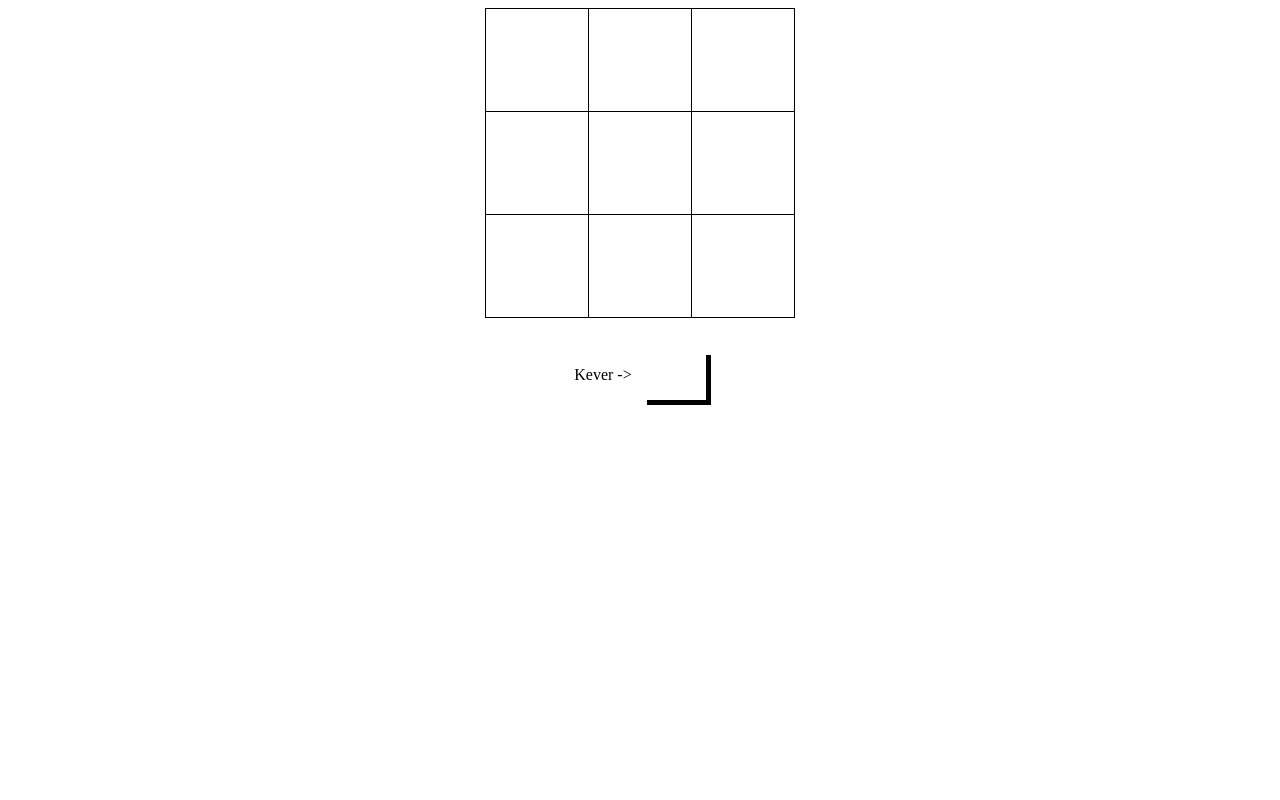
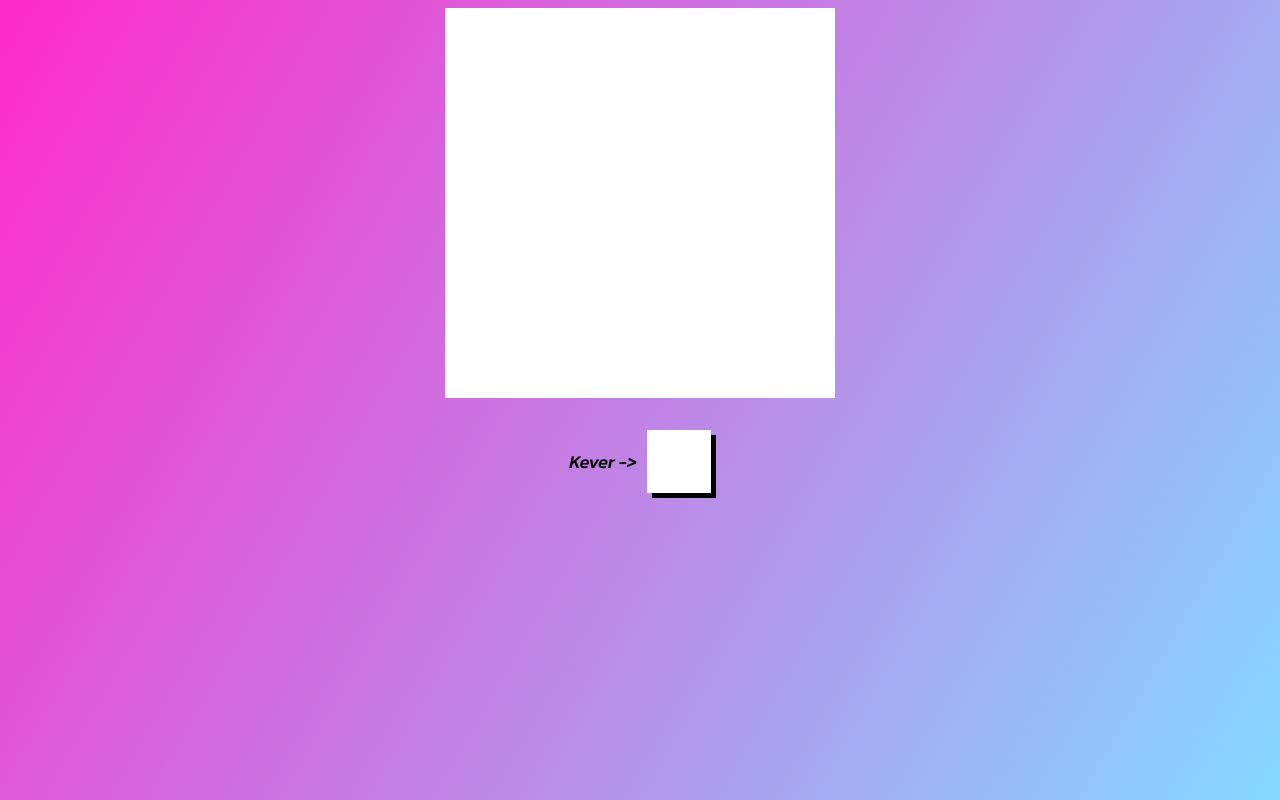
Before and after one commit to drt09/Rubikkube, a plain HTML site: page index.html in a window 1280 px wide. Drawn offline with Linux system fonts and the light colour scheme.

Commit message:
updated design #1

```diff
--- a/assets/css/style.css
+++ b/assets/css/style.css
@@ -1,3 +1,13 @@
+@import url('https://fonts.googleapis.com/css2?family=Kanit:ital,wght@1,500&display=swap');
+
+body
+{
+    background-image: linear-gradient(120deg, rgb(255, 43, 202),rgb(132, 216, 255));
+    height: 100%;
+    background-repeat: no-repeat;
+    background-attachment: fixed;
+}
+
 td
 {
     width: 100px;
@@ -7,6 +17,8 @@ td
 table, td
 {
     border: 1px solid black;
+    padding: 15px;
+    border-style: none;
     border-collapse: collapse;
 }
 
@@ -32,4 +44,6 @@ table{
 p
 {
     margin-right: 10px;
+    font-family: 'Kanit', sans-serif;
+    font-size: large;
 }
```
